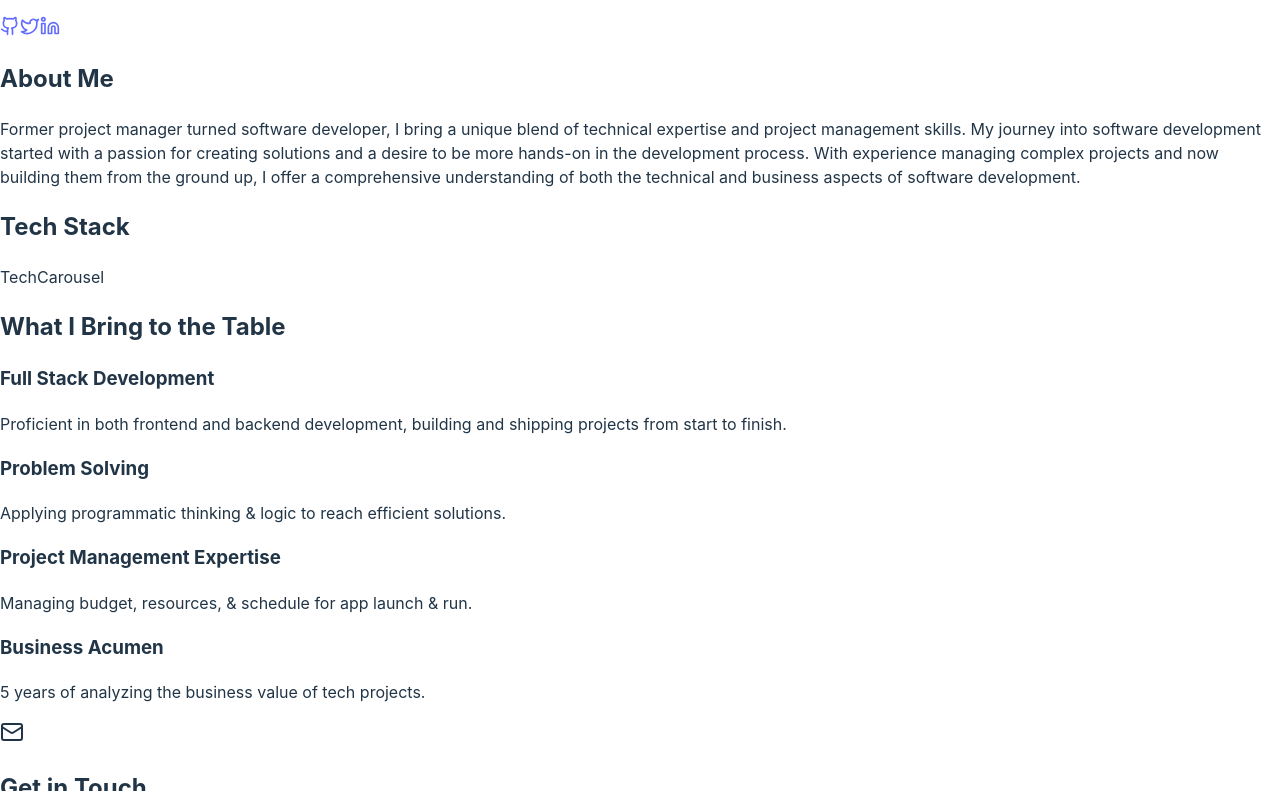
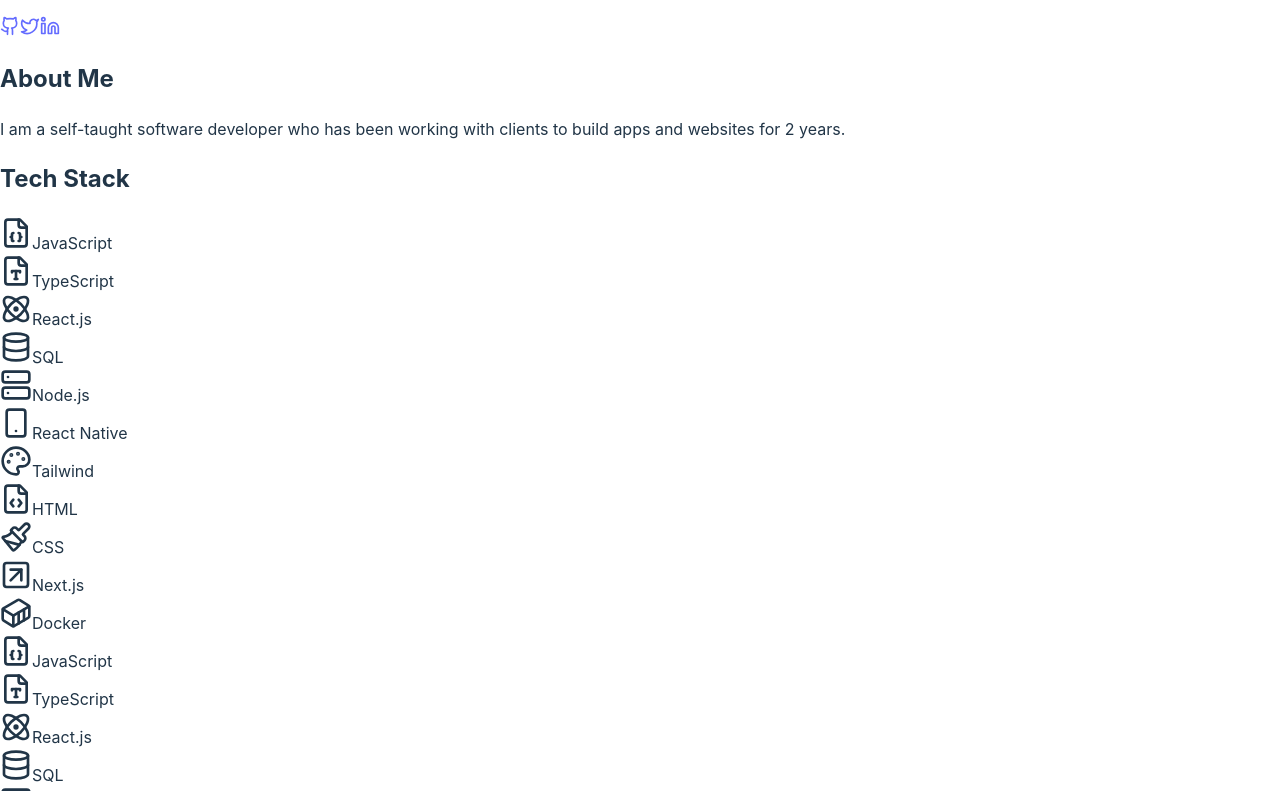
Before and after one commit to mjcaldev/pf-vite, a React (Vite) app: page / in a window 1280 px wide. Shown: the part 429-1220 px from the top of the page. Built offline with nearby package versions, Linux system fonts and the light colour scheme.

Commit message:
added techcarousel and adjusted about me

```diff
--- a/src/App.tsx
+++ b/src/App.tsx
@@ -152,7 +152,7 @@
                   />
                   <div>
                     <h1 className="text-2xl font-bold">MJ Cal</h1>
-                    <p className="text-gray-400">Software Developer | Former Project Manager</p>
+                    <p className="text-gray-400">Software Developer | Tech Project Manager</p>
                     <div className="flex space-x-4 mt-4">
                       {socialLinks.map(({ icon: Icon, href, label }) => (
                         <a
@@ -174,7 +174,7 @@
               <div className="bg-gray-900 rounded-xl p-6 transform transition-all duration-300 hover:-translate-y-2 hover:shadow-xl">
                 <h2 className="text-2xl font-bold mb-4">About Me</h2>
                 <p className="text-gray-300 leading-relaxed">
-                  Former project manager turned software developer, I bring a unique blend of technical expertise and project management skills. My journey into software development started with a passion for creating solutions and a desire to be more hands-on in the development process. With experience managing complex projects and now building them from the ground up, I offer a comprehensive understanding of both the technical and business aspects of software development.
+                  I am a self-taught software developer who has been working with clients to build apps and websites for 2 years.
                 </p>
               </div>
 
--- a/src/components/Projects.tsx
+++ b/src/components/Projects.tsx
@@ -1,9 +1,52 @@
-import React from 'react'
+import React from 'react';
 
-function Projects() {
+const projects = [
+  {
+    title: 'Project 1',
+    description: 'Description of project 1',
+    image: 'https://images.unsplash.com/photo-1517694712202-14dd9538aa97?ixlib=rb-1.2.1&auto=format&fit=crop&w=500&q=60',
+    tech: ['React', 'Node.js', 'MongoDB'],
+  },
+  {
+    title: 'Project 2',
+    description: 'Description of project 2',
+    image: 'https://images.unsplash.com/photo-1461749280684-dccba630e2f6?ixlib=rb-1.2.1&auto=format&fit=crop&w=500&q=60',
+    tech: ['TypeScript', 'Next.js', 'Tailwind'],
+  },
+  // Add more projects as needed
+];
+
+const Projects: React.FC = () => {
   return (
-    <div>Projects</div>
-  )
-}
+    <div className="grid grid-cols-1 md:grid-cols-2 gap-6">
+      {projects.map((project, index) => (
+        <div
+          key={index}
+          className="bg-gray-900 rounded-xl overflow-hidden transform transition-all duration-300 hover:-translate-y-2 hover:shadow-xl"
+        >
+          <img
+            src={project.image}
+            alt={project.title}
+            className="w-full h-48 object-cover"
+          />
+          <div className="p-4">
+            <h3 className="text-xl font-bold mb-2">{project.title}</h3>
+            <p className="text-gray-400 mb-4">{project.description}</p>
+            <div className="flex flex-wrap gap-2">
+              {project.tech.map((tech, techIndex) => (
+                <span
+                  key={techIndex}
+                  className="px-3 py-1 bg-gray-800 rounded-full text-sm"
+                >
+                  {tech}
+                </span>
+              ))}
+            </div>
+          </div>
+        </div>
+      ))}
+    </div>
+  );
+};
 
-export default Projects
+export default Projects;
--- a/src/components/TechCarousel.tsx
+++ b/src/components/TechCarousel.tsx
@@ -1,9 +1,71 @@
-import React from 'react'
+import React from 'react';
+import {
+  FileJson,
+  FileType,
+  Atom,
+  Database,
+  Server,
+  Smartphone,
+  Palette,
+  FileCode,
+  Paintbrush,
+  ArrowUpRightSquare,
+  Container
+} from 'lucide-react';
 
-const TechCarousel = () => {
+const techStack = [
+  { name: 'JavaScript', icon: FileJson, color: 'text-yellow-400', size: 32 },
+  { name: 'TypeScript', icon: FileType, color: 'text-blue-400', size: 32 },
+  { name: 'React.js', icon: Atom, color: 'text-cyan-400', size: 32 },
+  { name: 'SQL', icon: Database, color: 'text-orange-400', size: 32 },
+  { name: 'Node.js', icon: Server, color: 'text-green-400', size: 32 },
+  { name: 'React Native', icon: Smartphone, color: 'text-purple-400', size: 32 },
+  { name: 'Tailwind', icon: Palette, color: 'text-teal-400', size: 32 },
+  { name: 'HTML', icon: FileCode, color: 'text-red-400', size: 32 },
+  { name: 'CSS', icon: Paintbrush, color: 'text-pink-400', size: 32 },
+  { name: 'Next.js', icon: ArrowUpRightSquare, color: 'text-white', size: 32 },
+  { name: 'Docker', icon: Container, color: 'text-blue-500', size: 32 },
+];
+
+const TechCarousel: React.FC = () => {
   return (
-    <div>TechCarousel</div>
-  )
-}
+    <div className="relative h-32 overflow-hidden rounded-xl bg-gray-900">
+      <div className="absolute top-0 left-0 right-0 bottom-0 flex items-center">
+        <div className="flex animate-carousel">
+          {/* First set of items */}
+          {techStack.map((tech, index) => {
+            const Icon = tech.icon;
+            return (
+              <div
+                key={`first-${index}`}
+                className="tech-item flex flex-col items-center justify-center flex-shrink-0 w-32 cursor-pointer"
+              >
+                <Icon size={tech.size} className={tech.color} />
+                <span className={`text-sm mt-2 ${tech.color}`}>
+                  {tech.name}
+                </span>
+              </div>
+            );
+          })}
+          {/* Duplicate set for seamless loop */}
+          {techStack.map((tech, index) => {
+            const Icon = tech.icon;
+            return (
+              <div
+                key={`second-${index}`}
+                className="tech-item flex flex-col items-center justify-center flex-shrink-0 w-32 cursor-pointer"
+              >
+                <Icon size={tech.size} className={tech.color} />
+                <span className={`text-sm mt-2 ${tech.color}`}>
+                  {tech.name}
+                </span>
+              </div>
+            );
+          })}
+        </div>
+      </div>
+    </div>
+  );
+};
 
-export default TechCarousel
+export default TechCarousel;
```
Also changed, not shown: 1 other file (tests, documents, lock files or other folders).
